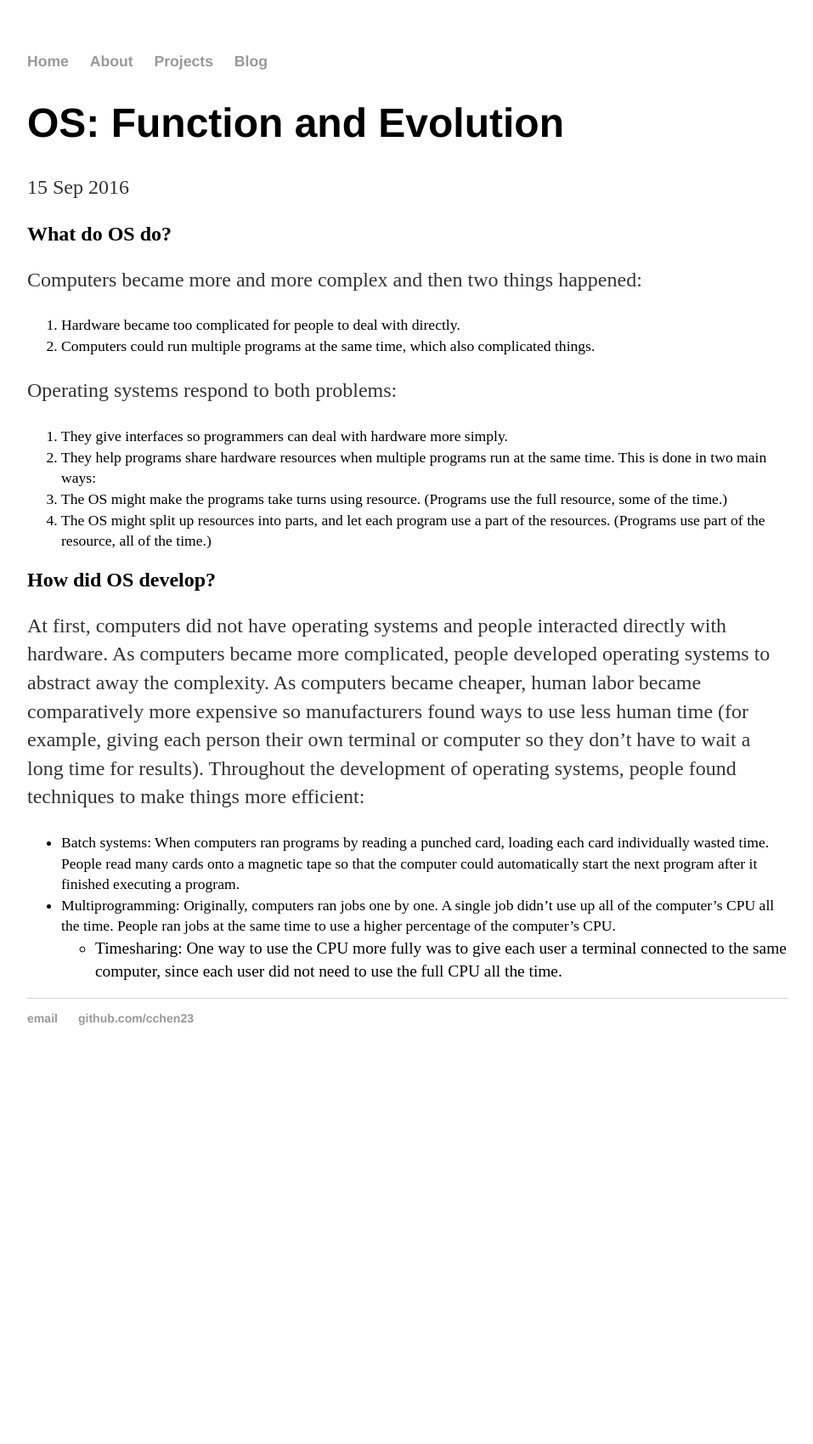
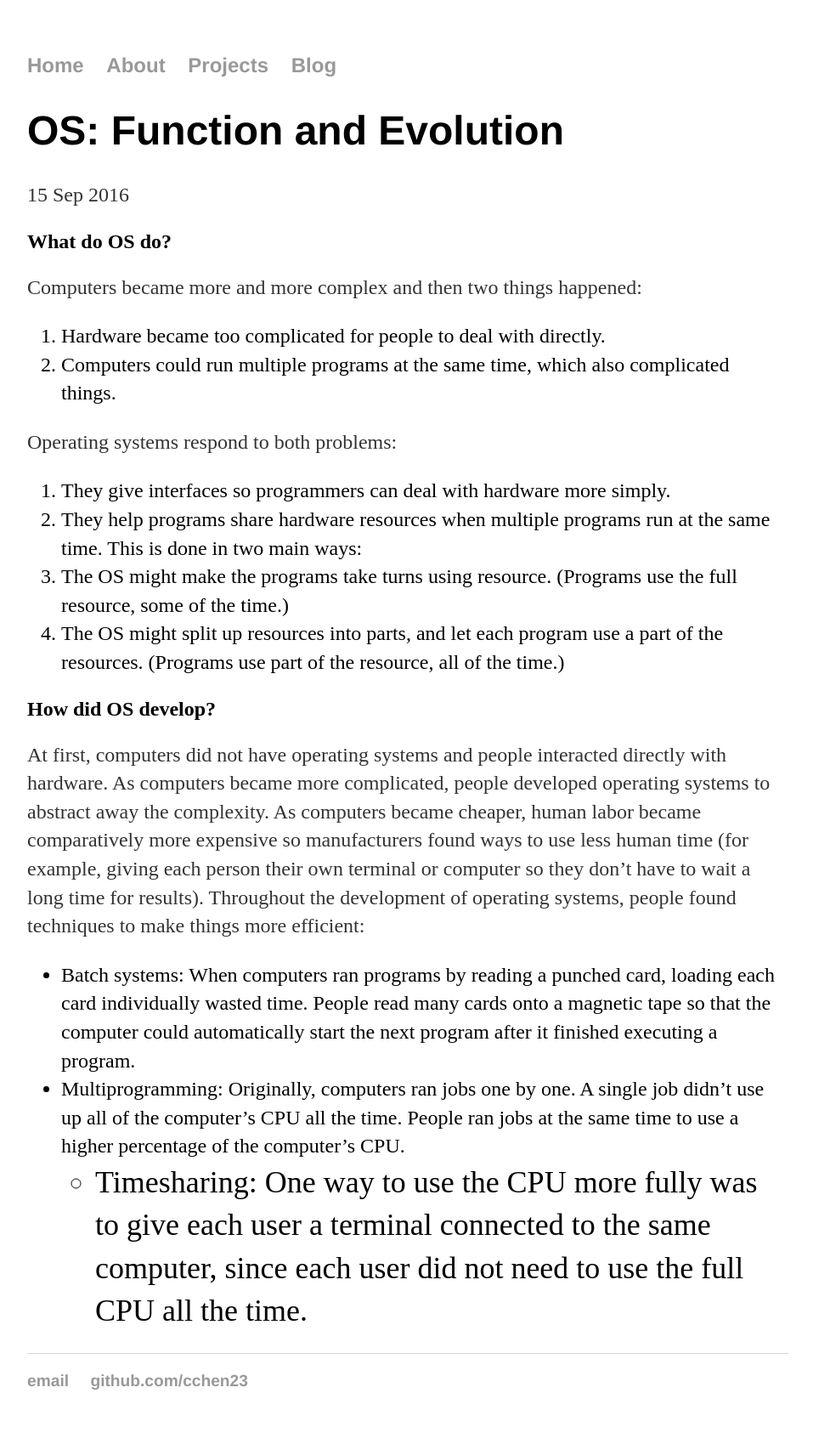
Before and after one commit to cchen23/cchen23.githhub.io, a Jekyll site: the page built from _posts/2016-09-15-os-intro.md, in a window 1280 px wide. Shown: the whole page at 85% size, without its empty margins (160-1117 px from the left). Built offline with Jekyll 4.4.1, drawn with Linux system fonts in a browser that asks for light colours; before the commit the page ends 1269 px from its top, so only the background shows below that.

Commit message:
Update main.css

```diff
--- a/css/main.css
+++ b/css/main.css
@@ -47,11 +47,11 @@ footer {
 }
 
 ul {
- font-size: 1.1em;
+ font-size: 1.5em;
  line-height: 1.4em;
 }
 
 ol {
- font-size: 1.1em;
+ font-size: 1.5em;
  line-height: 1.4em;
 }
```
